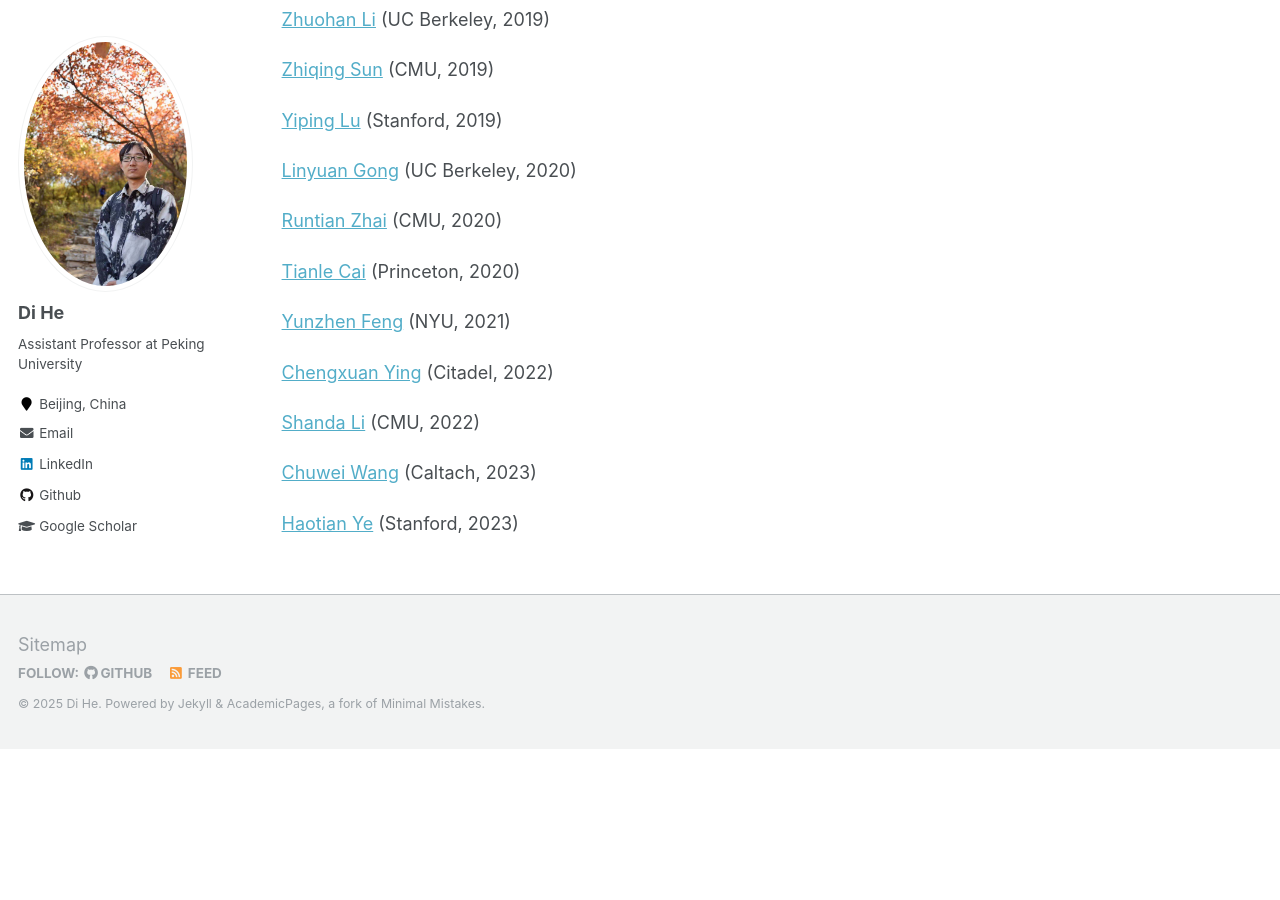
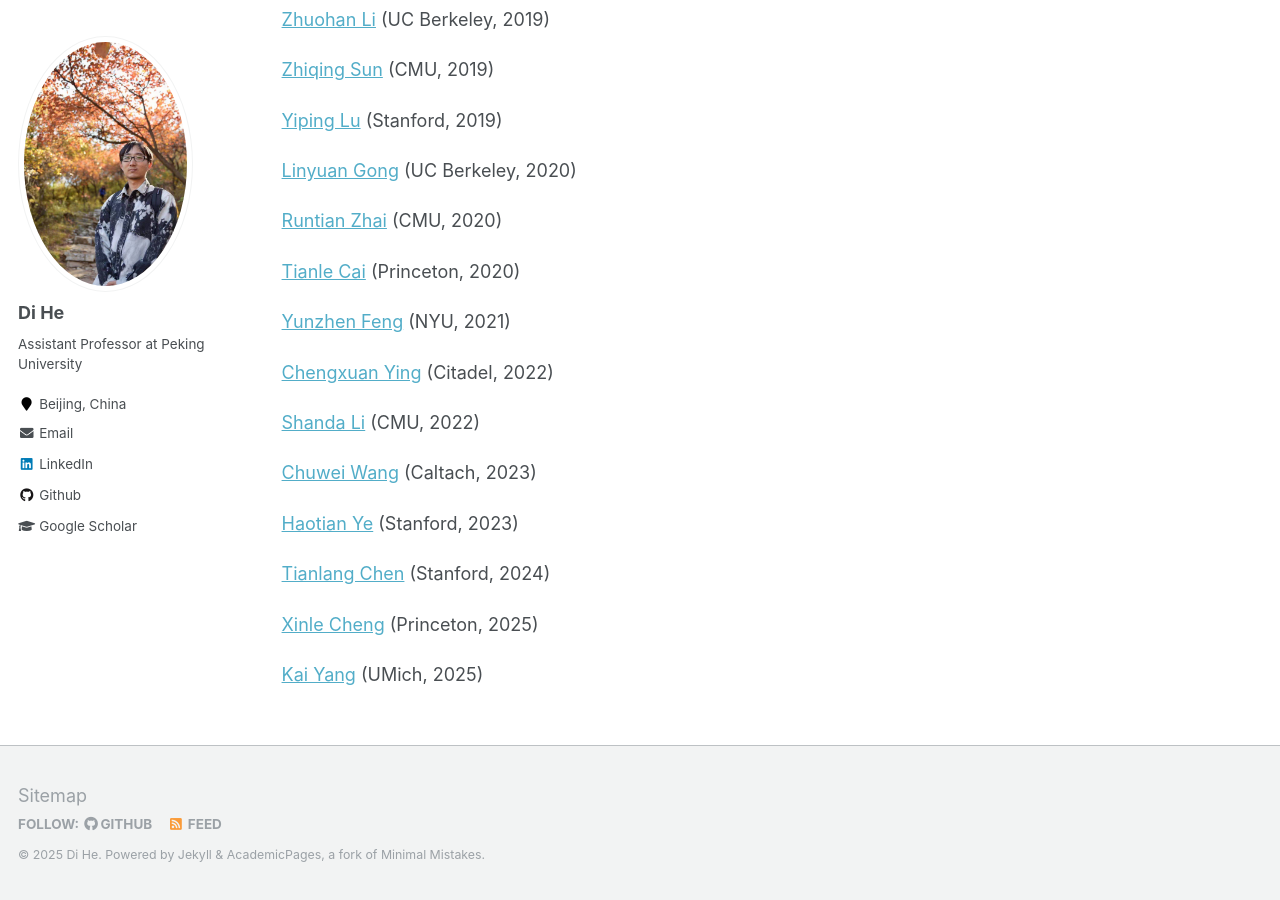
Before and after one commit to DiHe-PKU/DiHe-PKU.github.io, a Jekyll site: the page built from _pages/about.md, in a window 1280 px wide and 900 px high, scrolled down 5464 px. Built offline with Jekyll 4.4.1, drawn with Linux system fonts in a browser that asks for light colours; formulas are drawn with MathJax 3; before the commit the page ends 6213 px from its top, so only the background shows below that.

Commit message:
Update about.md

```diff
--- a/_pages/about.md
+++ b/_pages/about.md
@@ -156,3 +156,9 @@ Past supervised undergraduates
 [Chuwei Wang](https://scholar.google.com/citations?user=O5GIrl4AAAAJ&hl=zh-CN) (Caltach, 2023)
 
 [Haotian Ye](https://haotianye.com/) (Stanford, 2023)
+
+[Tianlang Chen](https://scholar.google.com/citations?user=x65kfVEAAAAJ&hl=en) (Stanford, 2024)
+
+[Xinle Cheng](https://ada-cheng.github.io/) (Princeton, 2025)
+
+[Kai Yang](https://scholar.google.com.hk/citations?user=GODkQEkAAAAJ&hl=en) (UMich, 2025)
```
